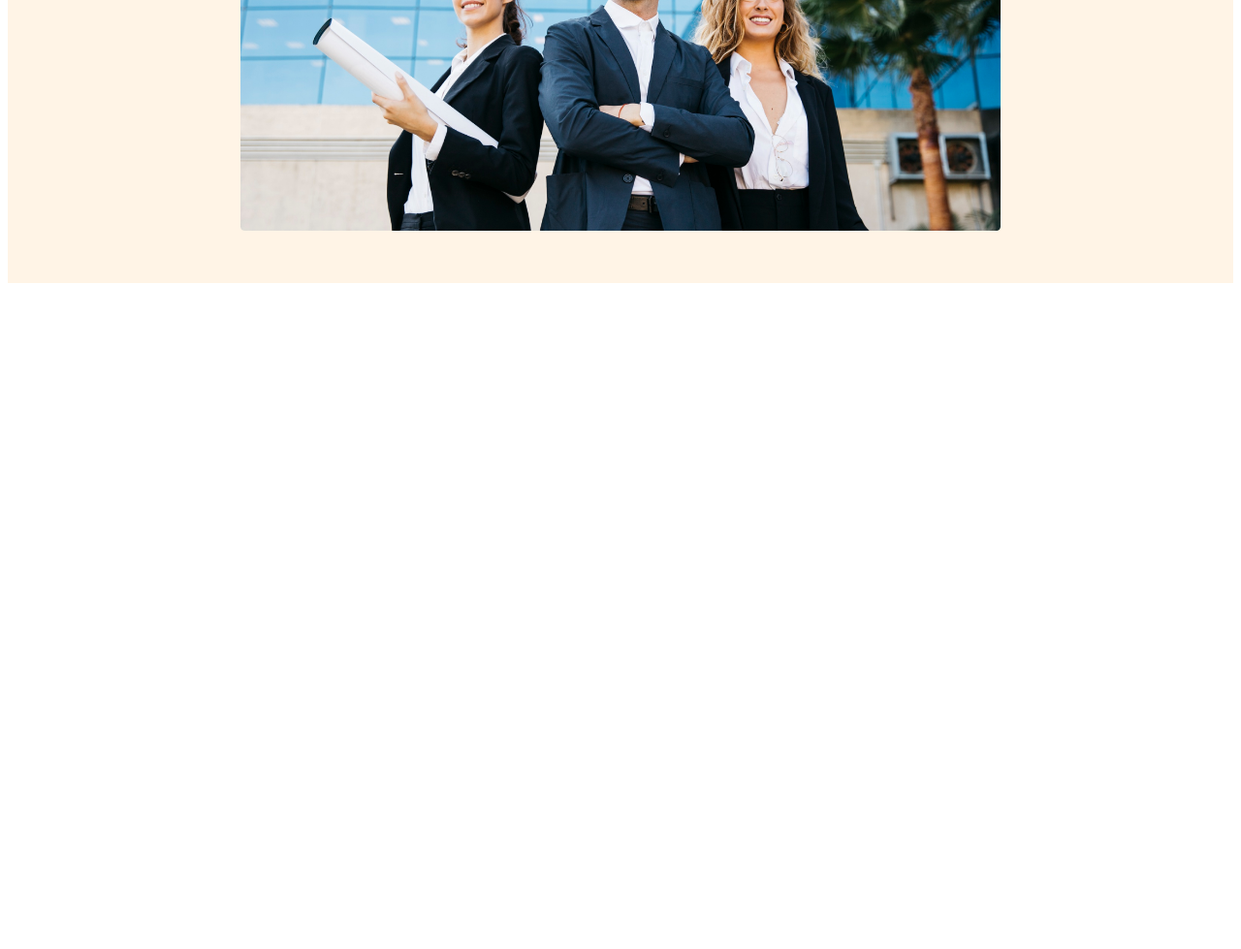
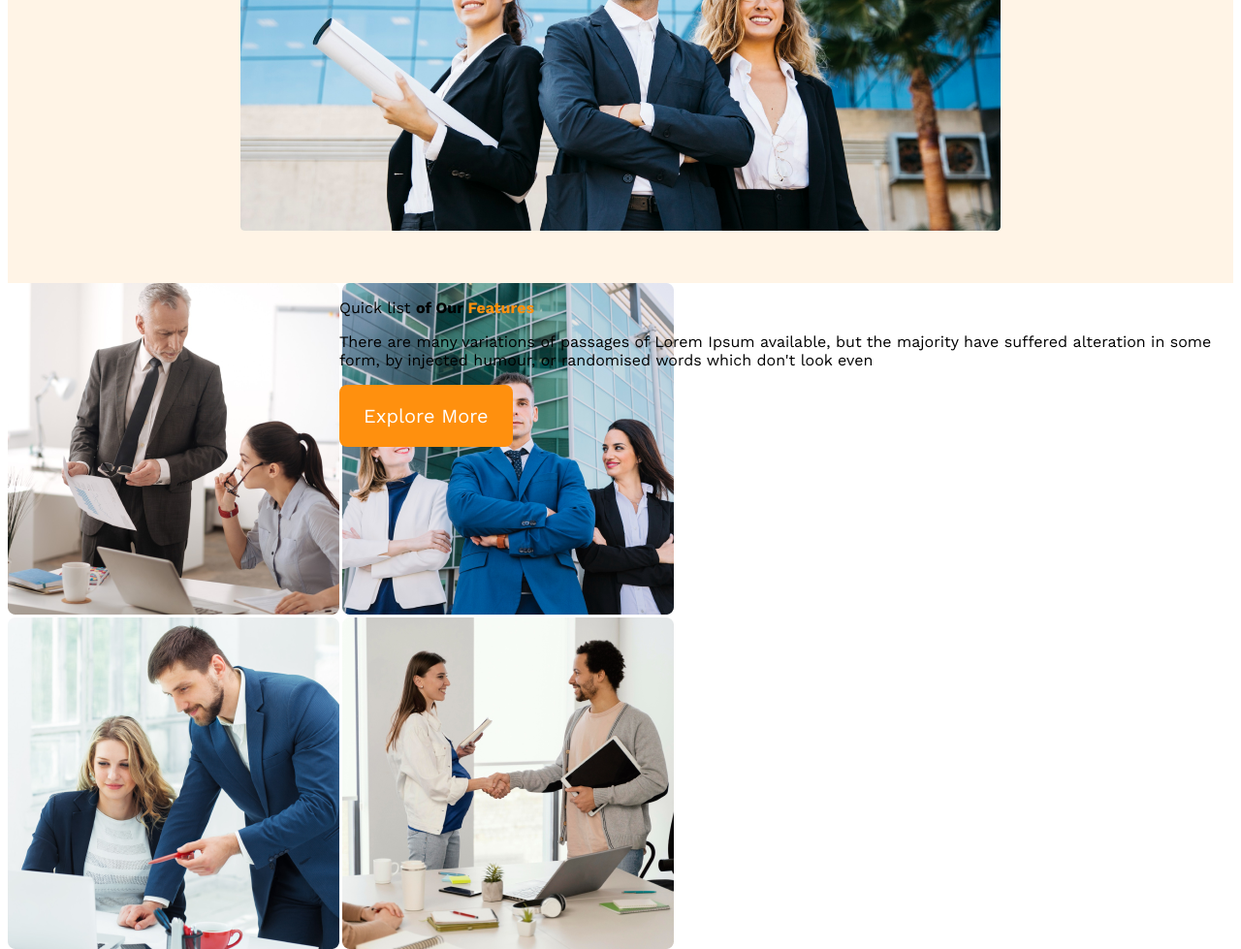
Before and after one commit to siam2002xyz/g3-architects-website, a plain HTML site: page index.html in a window 1280 px wide. Shown: the part 695-1674 px from the top of the page at 97% size. Before the commit the page ends 995 px from the top, so only its background shows below. Drawn offline with nearby package versions, Linux system fonts and the light colour scheme.

Commit message:
save something

```diff
--- a/index.html
+++ b/index.html
@@ -8,6 +8,7 @@
   </head>
   <body>
     <header>
+      <!-- header st -->
       <nav>
         <h2 class="nav-title">G3 Architects</h2>
         <ul>
@@ -20,16 +21,42 @@
       <div class="banner">
         <div class="banner">
           <div class="banner-content">
-              <h1 class="banner-title">Brand New Group of Architects</h1>
-              <p class="text-light-gray">There are many variations of passages of Lorem Ipsum available, but the
-                  majority have suffered alteration in some form, by injected humour, or randomised words which don't
-                  look even</p>
-              <button class="pry-btn">Explore More</button>
+            <h1 class="banner-title">Brand New Group of Architects</h1>
+            <p class="text-light-gray">
+              There are many variations of passages of Lorem Ipsum available,
+              but the majority have suffered alteration in some form, by
+              injected humour, or randomised words which don't look even
+            </p>
+            <button class="pry-btn">Explore More</button>
           </div>
-          <img src="images/banner.png" alt="">
+          <img src="images/banner.png" alt="" />
+        </div>
       </div>
     </header>
-    <main></main>
+    <!-- header end -->
+    <main>
+      <!-- Team st -->
+      <section class="teams-container">
+        <div class="teams-img">
+          <img src="images/team1.png" alt="" />
+          <img src="images/team2.png" alt="" />
+          <img src="images/team3.png" alt="" />
+          <img src="images/team4.png" alt="" />
+        </div>
+        <div>
+          <p class="teams-title">
+            Quick list
+            <b>of Our <span style="color: #ff900e">Features</span></b>
+          </p>
+          <p>
+            There are many variations of passages of Lorem Ipsum available, but
+            the majority have suffered alteration in some form, by injected
+            humour, or randomised words which don't look even
+          </p>
+          <button class="pry-btn">Explore More</button>
+        </div>
+      </section>
+    </main>
     <footer></footer>
   </body>
 </html>
--- a/style.css
+++ b/style.css
@@ -5,22 +5,21 @@
 /* start */
 /* common text */
 * {
-
   font-family: "Open Sans", sans-serif;
   font-family: "Work Sans", sans-serif;
 }
 .pry-btn {
-    border-radius: 8px;
-    color: #FFF;
-    font-size: 1.25rem;
-    background: #FF900E;
-    padding: 20px 25px;
-    color: #FFF;
-    cursor: pointer;
-    border: 0;
+  border-radius: 8px;
+  color: #fff;
+  font-size: 1.25rem;
+  background: #ff900e;
+  padding: 20px 25px;
+  color: #fff;
+  cursor: pointer;
+  border: 0;
 }
+
 /* header */
-
 
 header {
   background: rgba(255, 144, 14, 0.1);
@@ -52,7 +51,7 @@ nav li {
 
 /* banner */
 
-.benner-text{
+.benner-text {
   justify-content: center;
 }
 
@@ -73,20 +72,43 @@ nav li {
   text-align: center;
   margin: 0 auto;
 }
-.banner img{
+.banner img {
   width: 100%;
   margin-top: 10px;
+}
+/* banner */
+/* header */
+main {
+  max-width: 1440px;
+  margin: 0 auto;
+}
+
+.teams-container{
+  display: flex;
+}
+.teams-img{
+  display: grid;
+  grid-template-columns: repeat(2 ,1fr);
+  gap: 3px;
+  width: 342px;
+  height: 342px;
 }
 
 
 
+
+
+
+
+
+
 /* for mobile */
-@media screen and (max-width:576px) {
+@media screen and (max-width: 576px) {
   header {
     background: rgba(255, 144, 14, 0.1);
     padding: 20px;
   }
-  nav{
+  nav {
     flex-direction: column;
   }
   .banner-title {
@@ -95,12 +117,12 @@ nav li {
   }
 }
 /* tablate */
-@media screen and (min-width:577px) and (max-width:960px){
+@media screen and (min-width: 577px) and (max-width: 960px) {
   header {
     background: rgba(255, 144, 14, 0.1);
     padding: 40px;
   }
-  nav{
+  nav {
     flex-direction: column;
   }
   .banner-title {
```
